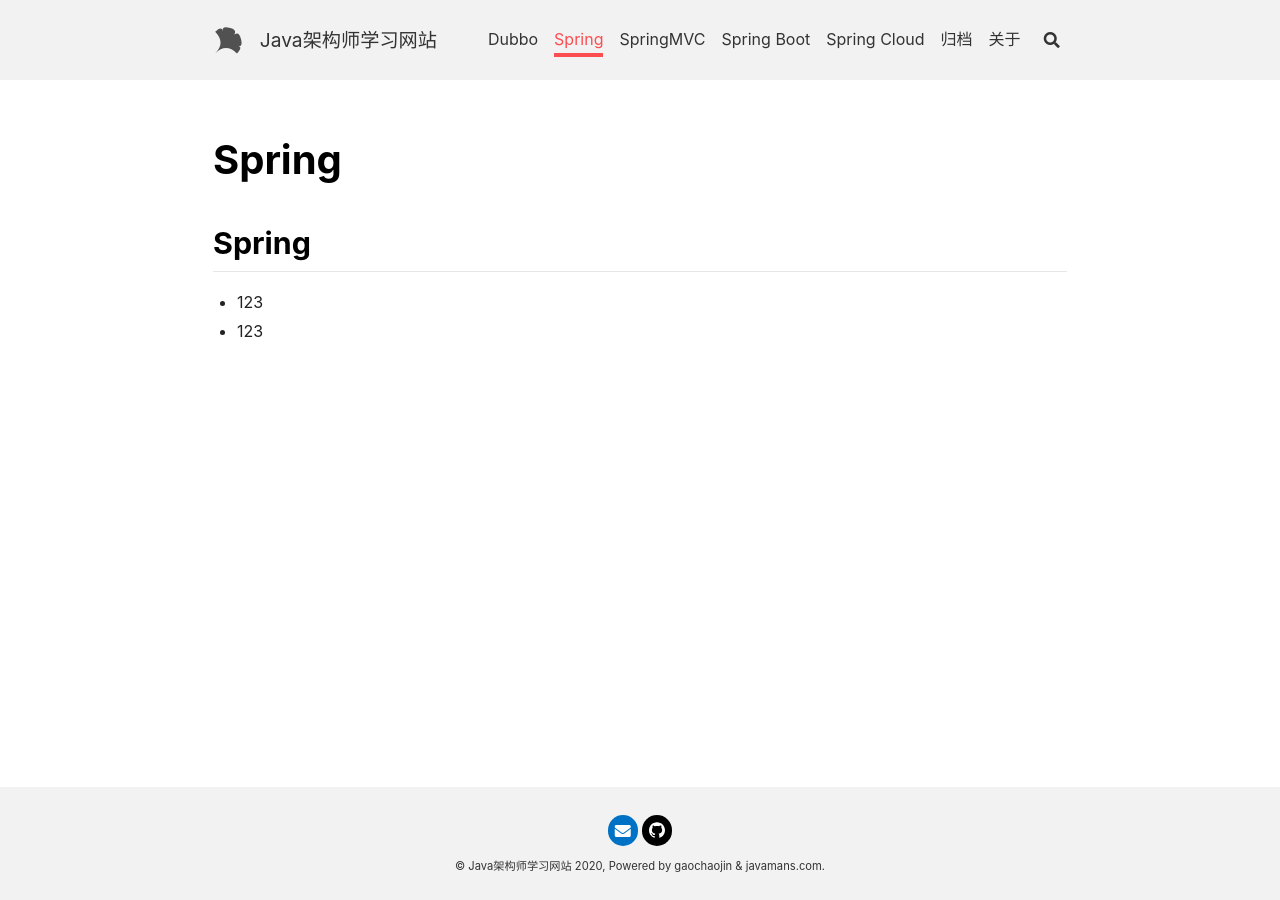
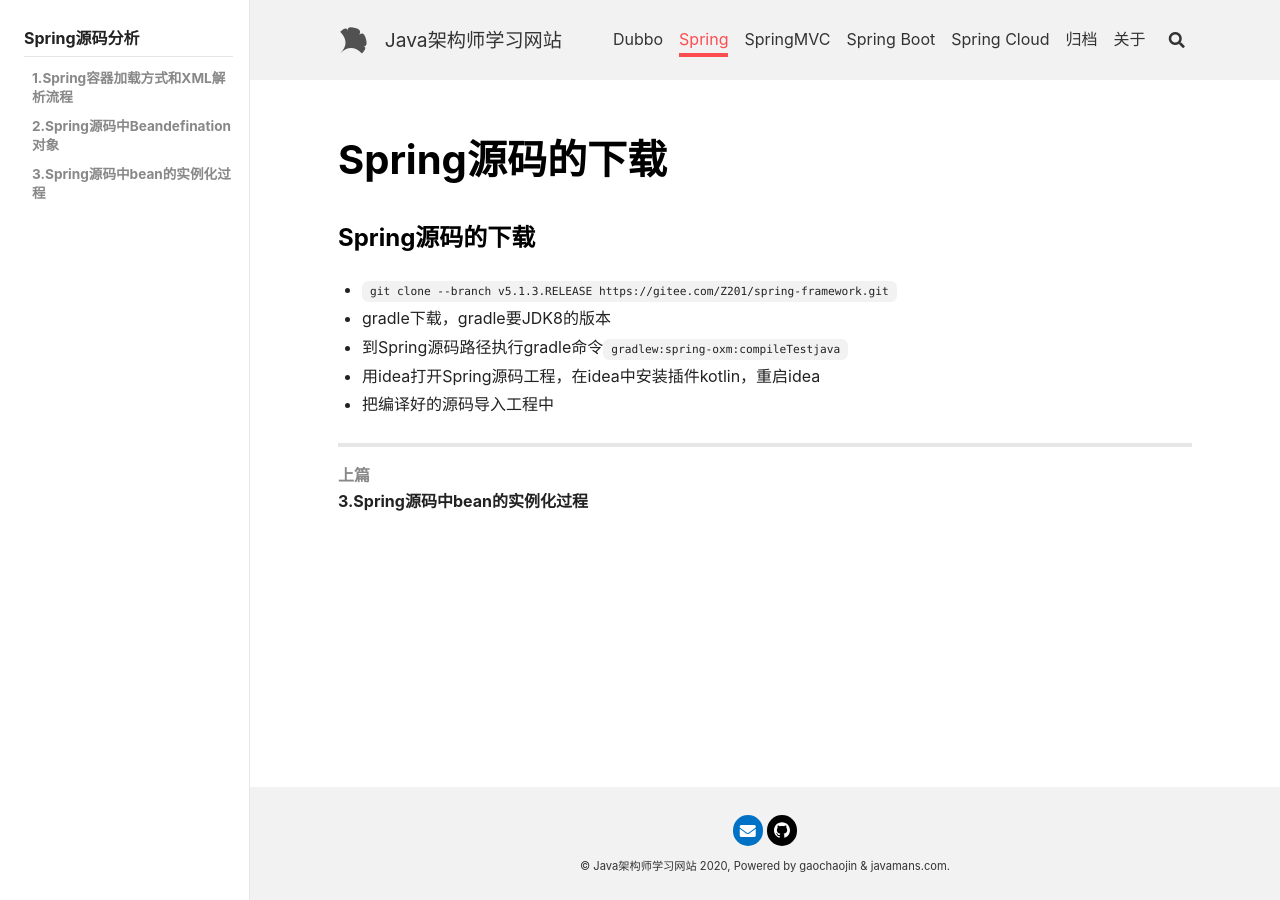
Before and after one commit to javamans/javamans.github.io, a Jekyll site: the page built from spring.md, in a window 1280 px wide. Built offline with Jekyll 4.4.1, drawn with Linux system fonts in a browser that asks for light colours; nearby versions of some CDN libraries; our own code applies the rules of GitHub Pages for plain Markdown files; part of the change alters nothing that is shown.

Commit message:
spring容器加载和XML解析流程

````diff
--- a/_data/navigation.yml
+++ b/_data/navigation.yml
@@ -126,6 +126,16 @@ dubbo:
       - title: 3.Dubbo的源码
         url: https://javamans.github.io/2020/01/18/dubbo.html
 
+spring:
+  - title: Spring源码分析
+    children:
+      - title: 1.Spring容器加载方式和XML解析流程
+        url: https://javamans.github.io/2020/01/01/spring.html
+      - title: 2.Spring源码中Beandefination对象
+        url: https://javamans.github.io/2020/01/02/spring.html
+      - title: 3.Spring源码中bean的实例化过程
+        url: https://javamans.github.io/2020/01/03/spring.html
+
 
 
 docs-zh:
--- /dev/null
+++ b/_posts/2020-01-01-spring.md
@@ -0,0 +1,147 @@
+---
+title: Spring容器加载方式和XML解析流程
+tags: spring
+sidebar:
+  nav: spring
+---
+
+### Spring容器加载方式
+
+#### 类路径获取配置文件
+
+```java
+ApplicationContext applicationContext = new ClassPathXmlApplicationContext("spring.xml");
+```
+
+#### 文件系统路径获取配置文件（绝对路径）
+
+```java
+ApplicationContext applicationContext = new FileSystemXmlApplicationContext("");
+```
+
+#### 无配置文件加载容器
+
+```java
+ApplicationContext applicationContext = new AnnotationConfigApplicationContext("com.gaochaojin");
+```
+
+#### springboot加载容器
+
+```java
+ ApplicationContext applicationContext = new EmbeddedWebApplicationContext();
+```
+
+### spring容器加载核心方法
+
+`AbstractApplicationContext.refresh()`方法，spring容器要加载必须执行该方法。
+
+### XML解析
+
+```java
+ConfigurableListableBeanFactory beanFactory = obtainFreshBeanFactory();
+```
+
+该方法主要进行xml解析工作，流程如下：
+
+#### 创建`XmlBeanDefinationReader`对象
+
+```java
+XmlBeanDefinitionReader beanDefinitionReader = new XmlBeanDefinitionReader(beanFactory);
+```
+
+#### 通过Reader对象加载配置文件
+
+```java
+protected void loadBeanDefinitions(XmlBeanDefinitionReader reader) throws BeansException, IOException {
+    Resource[] configResources = getConfigResources();
+    if (configResources != null) {
+        // 这个方法不会走
+        reader.loadBeanDefinitions(configResources);
+    }
+    // 获取需要加载的xml配置文件
+    String[] configLocations = getConfigLocations();
+    if (configLocations != null) {
+        // 主要看这个方法
+        reader.loadBeanDefinitions(configLocations);
+    }
+}
+```
+
+#### 根据加载的配置文件把配置文件封装成`document`对象
+
+```java
+protected int doLoadBeanDefinitions(InputSource inputSource, Resource resource)
+			throws BeanDefinitionStoreException {
+
+    try {
+        // 把inputSource 封装成Document文件对象，这是jdk的API
+        Document doc = doLoadDocument(inputSource, resource);
+
+        // 主要看这个方法，根据解析出来的document对象，拿到里面的标签元素封装成BeanDefination
+        int count = registerBeanDefinitions(doc, resource);
+        if (logger.isDebugEnabled()) {
+            logger.debug("Loaded " + count + " bean definitions from " + resource);
+        }
+        return count;
+    }
+    catch (BeanDefinitionStoreException ex) {
+        throw ex;
+    }
+}
+```
+
+#### 创建`BeanDefinationDocumentReader`对象，`DocumentReader`负责对`document`对象解析
+
+```java
+public int registerBeanDefinitions(Document doc, Resource resource) throws BeanDefinitionStoreException {
+    // 委托模式，BeanDefinationDocumentReader委托这个类对document的解析
+    BeanDefinitionDocumentReader documentReader = createBeanDefinitionDocumentReader();
+    int countBefore = getRegistry().getBeanDefinitionCount();
+
+    // 主要看这个方法，createReaderContext(resource) xmlReaderContext上下文，封装了XmlBeanDefinationReader
+    documentReader.registerBeanDefinitions(doc, createReaderContext(resource));
+    return getRegistry().getBeanDefinitionCount() - countBefore;
+}
+```
+
+#### 配置文件中标签（默认标签和自定义标签）的解析
+
+```java
+protected void parseBeanDefinitions(Element root, BeanDefinitionParserDelegate delegate) {
+    if (delegate.isDefaultNamespace(root)) {
+        NodeList nl = root.getChildNodes();
+        for (int i = 0; i < nl.getLength(); i++) {
+            Node node = nl.item(i);
+            if (node instanceof Element) {
+                Element ele = (Element) node;
+                if (delegate.isDefaultNamespace(ele)) {
+                    // 默认标签解析
+                    parseDefaultElement(ele, delegate);
+                }
+                else {
+                    // 自定义标签解析
+                    delegate.parseCustomElement(ele);
+                }
+            }
+        }
+    }
+    else {
+        delegate.parseCustomElement(root);
+    }
+}
+```
+
+#### 最终解析的标签封装成`BeanDefination`对象并存储到容器中
+
+```java
+// 把BeanDefinition缓存到map中
+// Still in startup registration phase
+this.beanDefinitionMap.put(beanName, beanDefinition);
+
+// 把BeanName放到BeanDefinitionNames list中，这个list记住，bean实例化的时候需要用到
+this.beanDefinitionNames.add(beanName);
+```
+
+### XML流程分析
+
+![XML流程分析](/img/spring/spring-xml-parse.jpg)
--- /dev/null
+++ b/_posts/2020-01-02-spring.md
@@ -0,0 +1,147 @@
+---
+title: Spring源码中Beandefination对象
+tags: spring
+sidebar:
+  nav: spring
+---
+
+### Spring容器加载方式
+
+#### 类路径获取配置文件
+
+```java
+ApplicationContext applicationContext = new ClassPathXmlApplicationContext("spring.xml");
+```
+
+#### 文件系统路径获取配置文件（绝对路径）
+
+```java
+ApplicationContext applicationContext = new FileSystemXmlApplicationContext("");
+```
+
+#### 无配置文件加载容器
+
+```java
+ApplicationContext applicationContext = new AnnotationConfigApplicationContext("com.gaochaojin");
+```
+
+#### springboot加载容器
+
+```java
+ ApplicationContext applicationContext = new EmbeddedWebApplicationContext();
+```
+
+### spring容器加载核心方法
+
+`AbstractApplicationContext.refresh()`方法，spring容器要加载必须执行该方法。
+
+### XML解析
+
+```java
+ConfigurableListableBeanFactory beanFactory = obtainFreshBeanFactory();
+```
+
+该方法主要进行xml解析工作，流程如下：
+
+#### 创建`XmlBeanDefinationReader`对象
+
+```java
+XmlBeanDefinitionReader beanDefinitionReader = new XmlBeanDefinitionReader(beanFactory);
+```
+
+#### 通过Reader对象加载配置文件
+
+```java
+protected void loadBeanDefinitions(XmlBeanDefinitionReader reader) throws BeansException, IOException {
+    Resource[] configResources = getConfigResources();
+    if (configResources != null) {
+        // 这个方法不会走
+        reader.loadBeanDefinitions(configResources);
+    }
+    // 获取需要加载的xml配置文件
+    String[] configLocations = getConfigLocations();
+    if (configLocations != null) {
+        // 主要看这个方法
+        reader.loadBeanDefinitions(configLocations);
+    }
+}
+```
+
+#### 根据加载的配置文件把配置文件封装成`document`对象
+
+```java
+protected int doLoadBeanDefinitions(InputSource inputSource, Resource resource)
+			throws BeanDefinitionStoreException {
+
+    try {
+        // 把inputSource 封装成Document文件对象，这是jdk的API
+        Document doc = doLoadDocument(inputSource, resource);
+
+        // 主要看这个方法，根据解析出来的document对象，拿到里面的标签元素封装成BeanDefination
+        int count = registerBeanDefinitions(doc, resource);
+        if (logger.isDebugEnabled()) {
+            logger.debug("Loaded " + count + " bean definitions from " + resource);
+        }
+        return count;
+    }
+    catch (BeanDefinitionStoreException ex) {
+        throw ex;
+    }
+}
+```
+
+#### 创建`BeanDefinationDocumentReader`对象，`DocumentReader`负责对`document`对象解析
+
+```java
+public int registerBeanDefinitions(Document doc, Resource resource) throws BeanDefinitionStoreException {
+    // 委托模式，BeanDefinationDocumentReader委托这个类对document的解析
+    BeanDefinitionDocumentReader documentReader = createBeanDefinitionDocumentReader();
+    int countBefore = getRegistry().getBeanDefinitionCount();
+
+    // 主要看这个方法，createReaderContext(resource) xmlReaderContext上下文，封装了XmlBeanDefinationReader
+    documentReader.registerBeanDefinitions(doc, createReaderContext(resource));
+    return getRegistry().getBeanDefinitionCount() - countBefore;
+}
+```
+
+#### 配置文件中标签（默认标签和自定义标签）的解析
+
+```java
+protected void parseBeanDefinitions(Element root, BeanDefinitionParserDelegate delegate) {
+    if (delegate.isDefaultNamespace(root)) {
+        NodeList nl = root.getChildNodes();
+        for (int i = 0; i < nl.getLength(); i++) {
+            Node node = nl.item(i);
+            if (node instanceof Element) {
+                Element ele = (Element) node;
+                if (delegate.isDefaultNamespace(ele)) {
+                    // 默认标签解析
+                    parseDefaultElement(ele, delegate);
+                }
+                else {
+                    // 自定义标签解析
+                    delegate.parseCustomElement(ele);
+                }
+            }
+        }
+    }
+    else {
+        delegate.parseCustomElement(root);
+    }
+}
+```
+
+#### 最终解析的标签封装成`BeanDefination`对象并存储到容器中
+
+```java
+// 把BeanDefinition缓存到map中
+// Still in startup registration phase
+this.beanDefinitionMap.put(beanName, beanDefinition);
+
+// 把BeanName放到BeanDefinitionNames list中，这个list记住，bean实例化的时候需要用到
+this.beanDefinitionNames.add(beanName);
+```
+
+### XML流程分析
+
+![XML流程分析](/img/spring/spring-xml-parse.jpg)
--- /dev/null
+++ b/_posts/2020-01-03-spring.md
@@ -0,0 +1,146 @@
+---
+title: 3.Spring源码中bean的实例化过程
+sidebar:
+  nav: spring
+---
+
+### Spring容器加载方式
+
+#### 类路径获取配置文件
+
+```java
+ApplicationContext applicationContext = new ClassPathXmlApplicationContext("spring.xml");
+```
+
+#### 文件系统路径获取配置文件（绝对路径）
+
+```java
+ApplicationContext applicationContext = new FileSystemXmlApplicationContext("");
+```
+
+#### 无配置文件加载容器
+
+```java
+ApplicationContext applicationContext = new AnnotationConfigApplicationContext("com.gaochaojin");
+```
+
+#### springboot加载容器
+
+```java
+ ApplicationContext applicationContext = new EmbeddedWebApplicationContext();
+```
+
+### spring容器加载核心方法
+
+`AbstractApplicationContext.refresh()`方法，spring容器要加载必须执行该方法。
+
+### XML解析
+
+```java
+ConfigurableListableBeanFactory beanFactory = obtainFreshBeanFactory();
+```
+
+该方法主要进行xml解析工作，流程如下：
+
+#### 创建`XmlBeanDefinationReader`对象
+
+```java
+XmlBeanDefinitionReader beanDefinitionReader = new XmlBeanDefinitionReader(beanFactory);
+```
+
+#### 通过Reader对象加载配置文件
+
+```java
+protected void loadBeanDefinitions(XmlBeanDefinitionReader reader) throws BeansException, IOException {
+    Resource[] configResources = getConfigResources();
+    if (configResources != null) {
+        // 这个方法不会走
+        reader.loadBeanDefinitions(configResources);
+    }
+    // 获取需要加载的xml配置文件
+    String[] configLocations = getConfigLocations();
+    if (configLocations != null) {
+        // 主要看这个方法
+        reader.loadBeanDefinitions(configLocations);
+    }
+}
+```
+
+#### 根据加载的配置文件把配置文件封装成`document`对象
+
+```java
+protected int doLoadBeanDefinitions(InputSource inputSource, Resource resource)
+			throws BeanDefinitionStoreException {
+
+    try {
+        // 把inputSource 封装成Document文件对象，这是jdk的API
+        Document doc = doLoadDocument(inputSource, resource);
+
+        // 主要看这个方法，根据解析出来的document对象，拿到里面的标签元素封装成BeanDefination
+        int count = registerBeanDefinitions(doc, resource);
+        if (logger.isDebugEnabled()) {
+            logger.debug("Loaded " + count + " bean definitions from " + resource);
+        }
+        return count;
+    }
+    catch (BeanDefinitionStoreException ex) {
+        throw ex;
+    }
+}
+```
+
+#### 创建`BeanDefinationDocumentReader`对象，`DocumentReader`负责对`document`对象解析
+
+```java
+public int registerBeanDefinitions(Document doc, Resource resource) throws BeanDefinitionStoreException {
+    // 委托模式，BeanDefinationDocumentReader委托这个类对document的解析
+    BeanDefinitionDocumentReader documentReader = createBeanDefinitionDocumentReader();
+    int countBefore = getRegistry().getBeanDefinitionCount();
+
+    // 主要看这个方法，createReaderContext(resource) xmlReaderContext上下文，封装了XmlBeanDefinationReader
+    documentReader.registerBeanDefinitions(doc, createReaderContext(resource));
+    return getRegistry().getBeanDefinitionCount() - countBefore;
+}
+```
+
+#### 配置文件中标签（默认标签和自定义标签）的解析
+
+```java
+protected void parseBeanDefinitions(Element root, BeanDefinitionParserDelegate delegate) {
+    if (delegate.isDefaultNamespace(root)) {
+        NodeList nl = root.getChildNodes();
+        for (int i = 0; i < nl.getLength(); i++) {
+            Node node = nl.item(i);
+            if (node instanceof Element) {
+                Element ele = (Element) node;
+                if (delegate.isDefaultNamespace(ele)) {
+                    // 默认标签解析
+                    parseDefaultElement(ele, delegate);
+                }
+                else {
+                    // 自定义标签解析
+                    delegate.parseCustomElement(ele);
+                }
+            }
+        }
+    }
+    else {
+        delegate.parseCustomElement(root);
+    }
+}
+```
+
+#### 最终解析的标签封装成`BeanDefination`对象并存储到容器中
+
+```java
+// 把BeanDefinition缓存到map中
+// Still in startup registration phase
+this.beanDefinitionMap.put(beanName, beanDefinition);
+
+// 把BeanName放到BeanDefinitionNames list中，这个list记住，bean实例化的时候需要用到
+this.beanDefinitionNames.add(beanName);
+```
+
+### XML流程分析
+
+![XML流程分析](/img/spring/spring-xml-parse.jpg)
--- a/spring.md
+++ b/spring.md
@@ -5,9 +5,14 @@ titles:
   zh-Hans : &ZH_HANS  Spring
   # @end locale config
 key: page-about
+sidebar:
+  nav: spring
 ---
 
-## Spring
+### Spring源码的下载
 
-- 123
-- 123
+- `git clone --branch v5.1.3.RELEASE https://gitee.com/Z201/spring-framework.git`
+- gradle下载，gradle要JDK8的版本
+- 到Spring源码路径执行gradle命令`gradlew:spring-oxm:compileTestjava`
+- 用idea打开Spring源码工程，在idea中安装插件kotlin，重启idea
+- 把编译好的源码导入工程中
````
Also changed, not shown: img/spring/spring-xml-parse.jpg (added).
